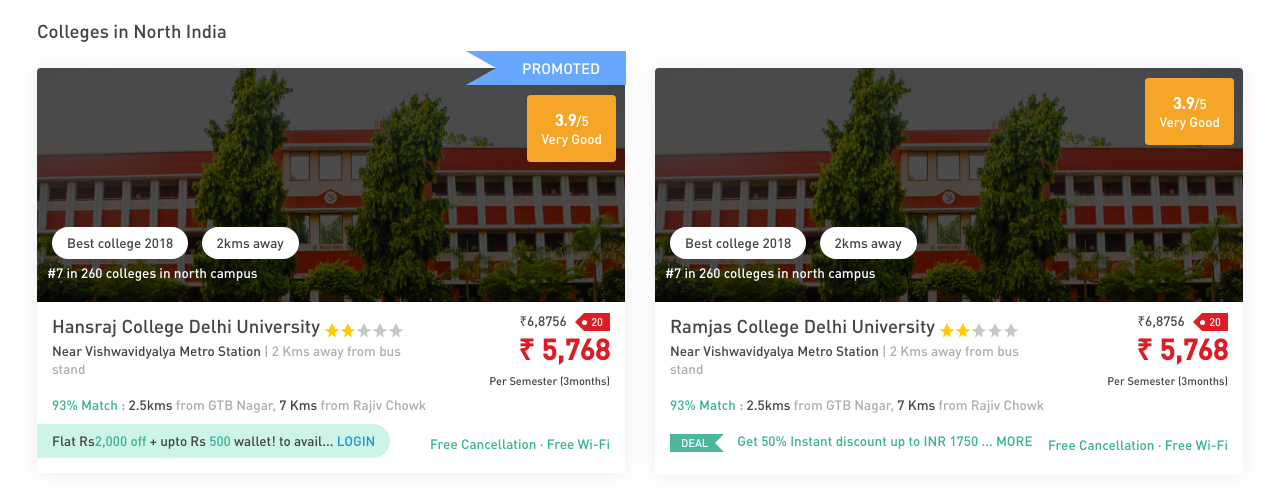
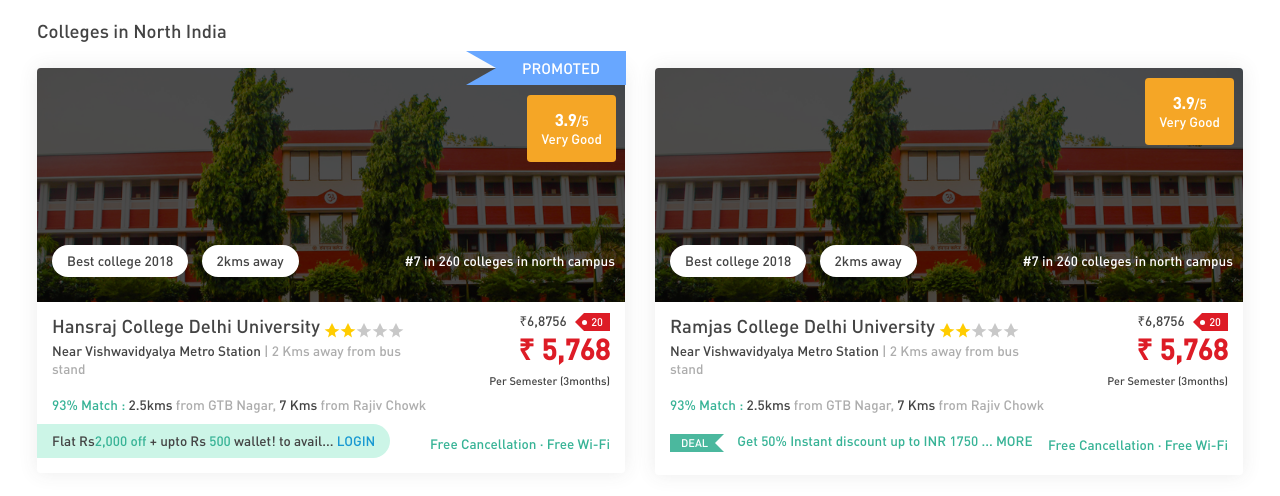
Before and after one commit to Vishallsuthar/collageDunia, a plain HTML site: page index.html in a window 1280 px wide. Drawn offline with Linux system fonts and the light colour scheme.

Commit message:
Final Project

```diff
--- a/css/style.css
+++ b/css/style.css
@@ -158,9 +158,6 @@
 
 @media all and (min-width:992px){
 
-   .d-lg-block{
-      display: block !important ;
-   }
    .col-lg-1{flex: 0 0 8.333333%;max-width: 8.333333%;}
    .col-lg-2{flex: 0 0 16.666667%;max-width: 16.666667%;}
    .col-lg-3{flex: 0 0 25%;max-width: 25%;}
@@ -182,12 +179,7 @@
    .justify-content-xl-start{
       justify-content: space-between;
    }
-   .d-xl-block{
-      display: block !important;
-   }
-   .d-xl-flex{
-      display: flex ;
-   }
+
    .container{
       width: 1140px;
    }
--- a/index.html
+++ b/index.html
@@ -29,7 +29,7 @@
                                 </div>
                             </div>
                             <div class="card-image collage-one"></div>
-                            <div class="header-text  d-lg-block d-sm-block">
+                            <div class="header-text d-xl-block  d-lg-flex d-sm-block">
                                 <div>
                                <span class="badge">
                                 Best college 2018
@@ -102,7 +102,7 @@
                                 </div>
                             </div>
                             <div class="card-image collage-one"></div>
-                            <div class="header-text d-lg-block d-sm-block">
+                            <div class="header-text d-xl-block  d-lg-flex d-sm-block">
                                 <div>
                                <span class="badge">
                                 Best college 2018
```
